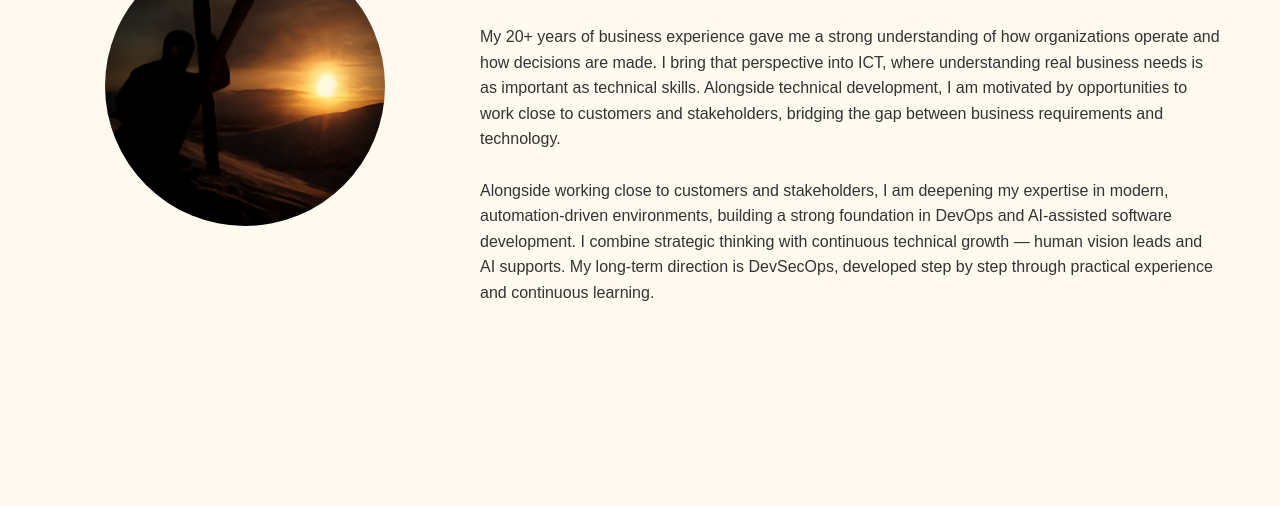
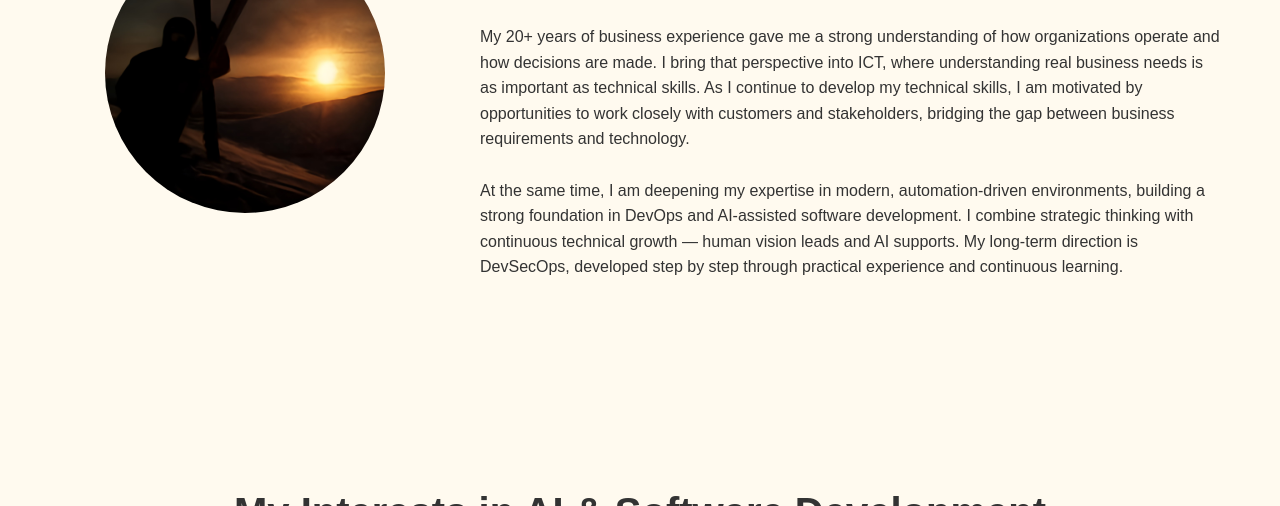
Before and after one commit to MipoRepo/miporeposite, a plain HTML site: page index.html in a window 1280 px wide. Shown: the part 754-1260 px from the top of the page. Drawn offline with Linux system fonts and the light colour scheme; a script that the page names is missing.

Commit message:
AI & Secur: text modification

```diff
--- a/index.html
+++ b/index.html
@@ -52,8 +52,8 @@
                 <div class="about-image"></div>
                 <div>
                     <h4 class="section-title">AI & Secure Software Development with Business Insight</h4>
-                    <p class="about-text">My 20+ years of business experience gave me a strong understanding of how organizations operate and how decisions are made. I bring that perspective into ICT, where understanding real business needs is as important as technical skills. Alongside technical development, I am motivated by opportunities to work close to customers and stakeholders, bridging the gap between business requirements and technology.</p><br>
-                    <p class="about-text">Alongside working close to customers and stakeholders, I am deepening my expertise in modern, automation-driven environments, building a strong foundation in DevOps and AI-assisted software development. I combine strategic thinking with continuous technical growth — human vision leads and AI supports. My long-term direction is DevSecOps, developed step by step through practical experience and continuous learning.</p>
+                    <p class="about-text">My 20+ years of business experience gave me a strong understanding of how organizations operate and how decisions are made. I bring that perspective into ICT, where understanding real business needs is as important as technical skills. As I continue to develop my technical skills, I am motivated by opportunities to work closely with customers and stakeholders, bridging the gap between business requirements and technology.</p><br>
+                    <p class="about-text">At the same time, I am deepening my expertise in modern, automation-driven environments, building a strong foundation in DevOps and AI-assisted software development. I combine strategic thinking with continuous technical growth — human vision leads and AI supports. My long-term direction is DevSecOps, developed step by step through practical experience and continuous learning.</p>
                 </div>
             </div>
 
```
